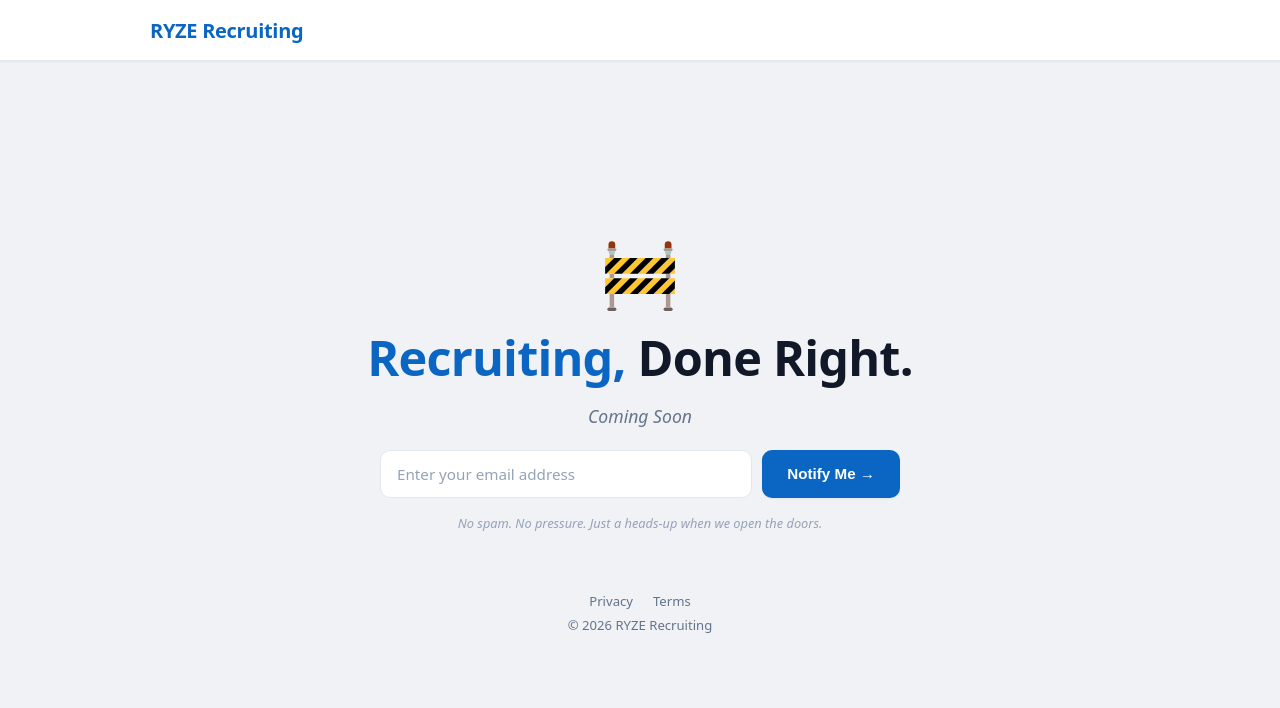
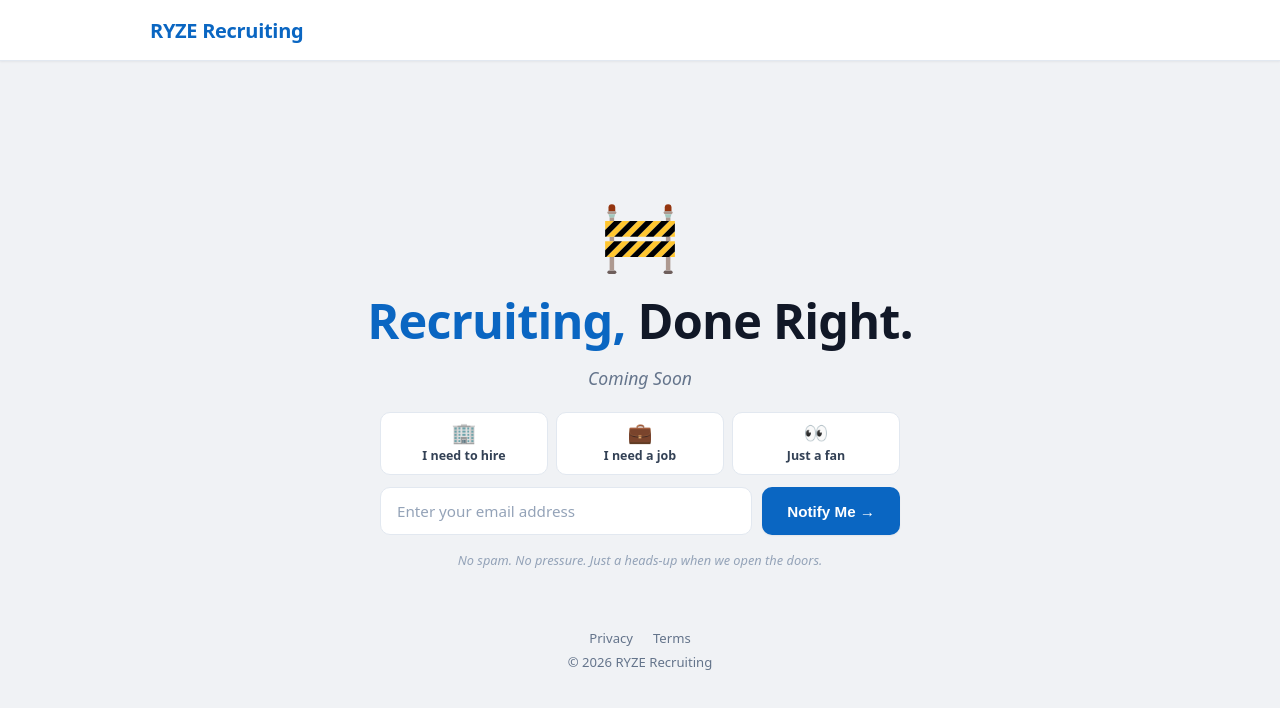
Before and after one commit to djahern-max/ryzerecruiting_frontend, a React (Vite) app: page / in a window 1280 px wide. Shown: the top 708 px of the page. Built offline with nearby package versions, Linux system fonts and the light colour scheme.

Commit message:
Updated Landing Page for Categorization of email signup

```diff
--- a/src/pages/Landing.jsx
+++ b/src/pages/Landing.jsx
@@ -7,11 +7,18 @@ import underConstructionIcon from "../assets/icons/under-construction.svg";
 
 const API_BASE = import.meta.env.VITE_API_URL || "http://localhost:8000";
 
+const INTENT_OPTIONS = [
+  { value: "hiring", emoji: "🏢", label: "I need to hire" },
+  { value: "job_seeking", emoji: "💼", label: "I need a job" },
+  { value: "following", emoji: "👀", label: "Just a fan" },
+];
+
 function Landing() {
   const navigate = useNavigate();
   const { user } = useAuth();
 
   const [email, setEmail] = useState("");
+  const [intent, setIntent] = useState(null);
   const [status, setStatus] = useState("idle"); // idle | loading | success | error
   const [errorMsg, setErrorMsg] = useState("");
 
@@ -27,6 +34,10 @@ function Landing() {
     return /^[^\s@]+@[^\s@]+\.[^\s@]+$/.test(val.trim());
   }
 
+  function handleIntentClick(value) {
+    setIntent(prev => prev === value ? null : value); // toggle off if same
+  }
+
   async function handleSubmit() {
     setErrorMsg("");
     if (!isValidEmail(email)) {
@@ -39,7 +50,7 @@ function Landing() {
       const res = await fetch(`${API_BASE}/api/waitlist`, {
         method: "POST",
         headers: { "Content-Type": "application/json" },
-        body: JSON.stringify({ email: email.trim() }),
+        body: JSON.stringify({ email: email.trim(), intent }),
       });
 
       if (res.ok || res.status === 409) {
@@ -103,6 +114,24 @@ function Landing() {
             </div>
           ) : (
             <div className={styles.captureWrapper}>
+
+              {/* ── Intent Selector ── */}
+              <div className={styles.intentRow}>
+                {INTENT_OPTIONS.map(({ value, emoji, label }) => (
+                  <button
+                    key={value}
+                    type="button"
+                    className={`${styles.intentBtn} ${intent === value ? styles.intentBtnActive : ""}`}
+                    onClick={() => handleIntentClick(value)}
+                    disabled={status === "loading"}
+                  >
+                    <span className={styles.intentEmoji}>{emoji}</span>
+                    <span className={styles.intentLabel}>{label}</span>
+                  </button>
+                ))}
+              </div>
+
+              {/* ── Email + Submit ── */}
               <div className={styles.inputRow}>
                 <input
                   className={`${styles.emailInput} ${errorMsg ? styles.inputError : ""}`}
--- a/src/pages/Landing.module.css
+++ b/src/pages/Landing.module.css
@@ -103,11 +103,67 @@
   display: flex;
   flex-direction: column;
   align-items: center;
-  gap: 10px;
+  gap: 12px;
   width: 100%;
   max-width: 520px;
 }
 
+/* ── Intent Selector ───────────────────────────────────── */
+.intentRow {
+  display: flex;
+  gap: 8px;
+  width: 100%;
+  justify-content: center;
+}
+
+.intentBtn {
+  flex: 1;
+  display: flex;
+  flex-direction: column;
+  align-items: center;
+  gap: 4px;
+  padding: 10px 8px;
+  background: white;
+  border: 1.5px solid var(--border-200);
+  border-radius: 10px;
+  cursor: pointer;
+  font-family: var(--font-sans);
+  transition: border-color 150ms ease, background 150ms ease, box-shadow 150ms ease;
+}
+
+.intentBtn:hover {
+  border-color: var(--brand-800);
+  background: color-mix(in srgb, var(--brand-800) 4%, white);
+}
+
+.intentBtnActive {
+  border-color: var(--brand-800);
+  background: color-mix(in srgb, var(--brand-800) 8%, white);
+  box-shadow: 0 0 0 3px color-mix(in srgb, var(--brand-800) 12%, transparent);
+}
+
+.intentBtn:disabled {
+  opacity: 0.6;
+  cursor: not-allowed;
+}
+
+.intentEmoji {
+  font-size: 1.25rem;
+  line-height: 1;
+}
+
+.intentLabel {
+  font-size: 0.78rem;
+  font-weight: 600;
+  color: var(--text-700, #374151);
+  white-space: nowrap;
+}
+
+.intentBtnActive .intentLabel {
+  color: var(--brand-800);
+}
+
+/* ── Input Row ─────────────────────────────────────────── */
 .inputRow {
   display: flex;
   gap: 10px;
@@ -286,6 +342,14 @@
     margin-bottom: 28px;
   }
 
+  .intentRow {
+    gap: 6px;
+  }
+
+  .intentLabel {
+    font-size: 0.72rem;
+  }
+
   .inputRow {
     flex-direction: column;
   }
```
